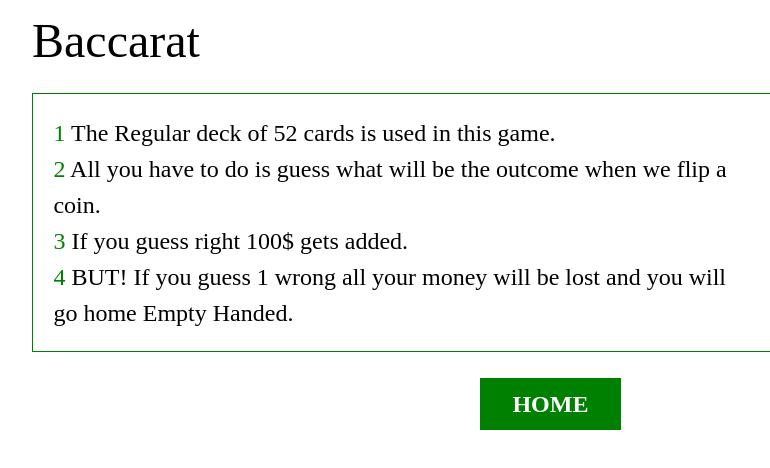
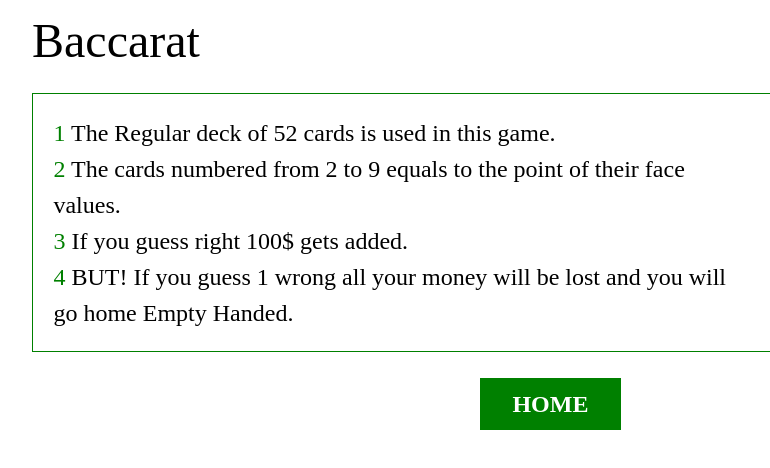
Before and after one commit to JoMallari98/casino, a plain HTML site: page Website_Management/Pages/Baccarat/index.html in a window 1280 px wide. Shown: the full height of the page, 96-866 px from the left. Drawn offline with Linux system fonts and the light colour scheme; grey boxes are pictures that could not be loaded.

Commit message:
Baccarat

```diff
--- a/Website_Management/Pages/Baccarat/index.html
+++ b/Website_Management/Pages/Baccarat/index.html
@@ -15,7 +15,7 @@
     <div class="Rules">
         <div class="rule">
             <span class="Bullet">1</span> The Regular deck of 52 cards is used in this game. <br>
-            <span class="Bullet">2</span> All you have to do is guess what will be the outcome when we flip a coin. <br>
+            <span class="Bullet">2</span> The cards numbered from 2 to 9 equals to the point of their face values. <br>
             <span class="Bullet">3</span> If you guess right 100$ gets added. <br>
             <span class="Bullet">4</span> BUT! If you guess 1 wrong all your money will be lost and you will go home Empty Handed. <br>
         </div>
```
